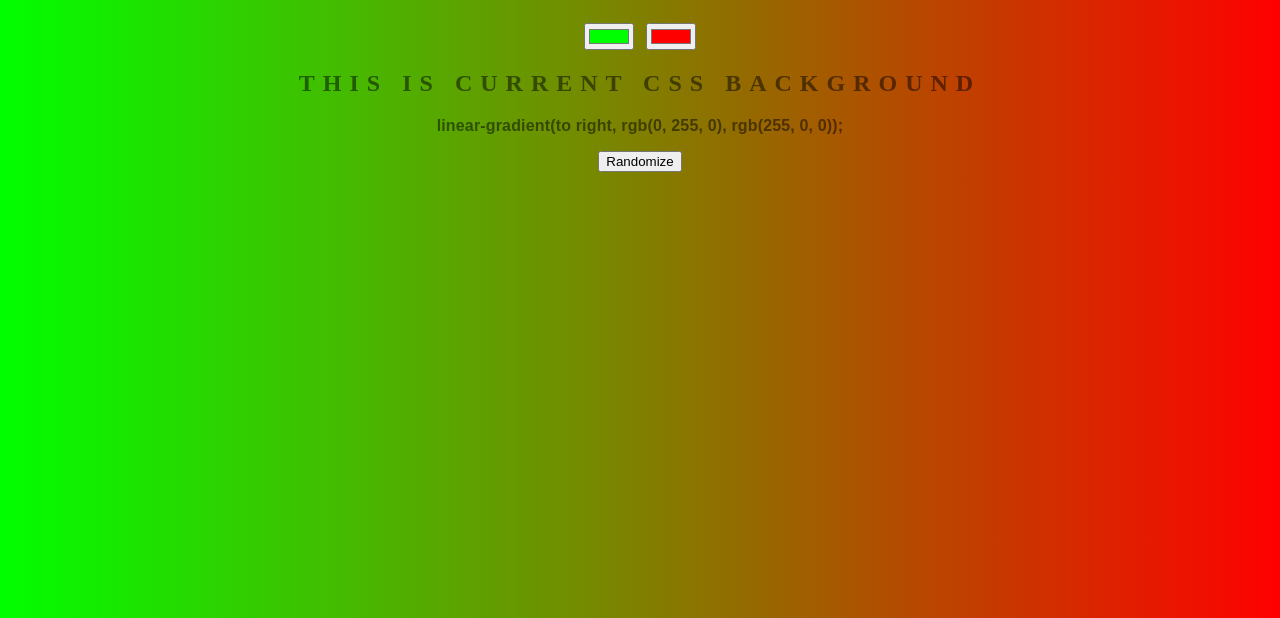
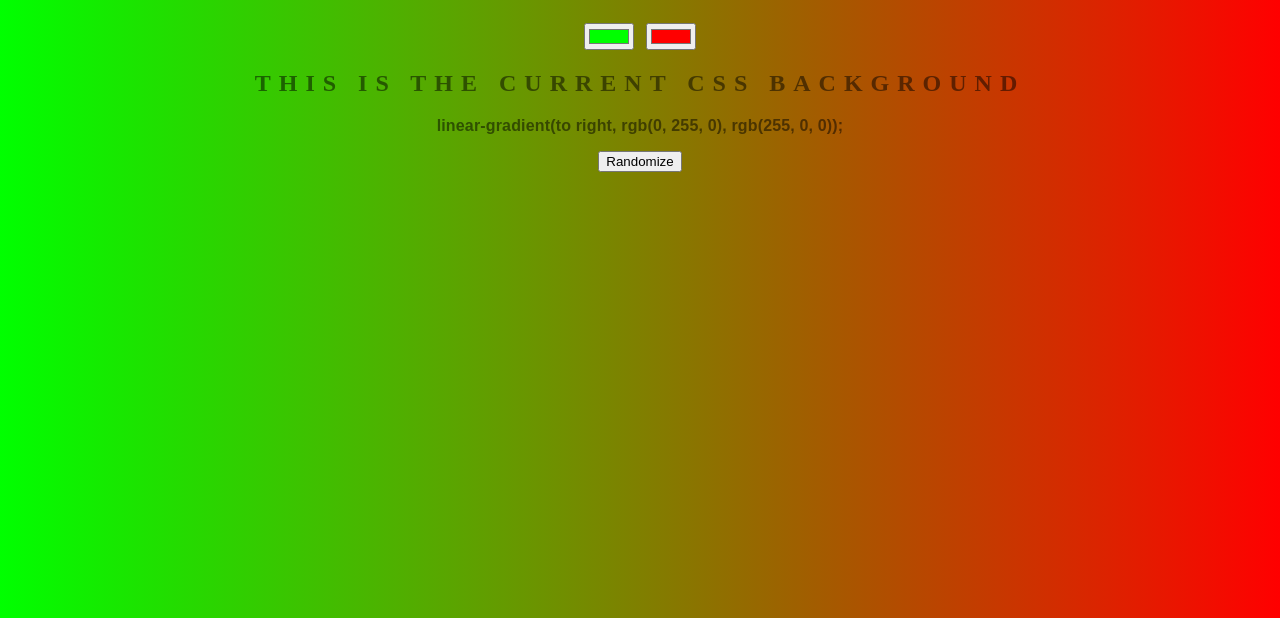
Before and after one commit to vivekchao/background-generator, a plain HTML site: page index.html in a window 1280 px wide. Shown: the part 182-800 px from the top of the page. Drawn offline with Linux system fonts and the light colour scheme.

Commit message:
changing text

```diff
--- a/index.html
+++ b/index.html
@@ -9,7 +9,7 @@
 	<!-- <input oninput="setGradient()" class="color1" type="color" name="color1" value="#00ff00"> -->
 	<input class="color1" type="color" name="color1" value="#00ff00">
 	<input class="color2" type="color" name="color2" value="#ff0000">
-	<h2>This is Current CSS Background</h2>
+	<h2>This is the Current CSS Background</h2>
 	<h3></h3>
 	<button>Randomize</button>
 	<script type="text/javascript" src="script.js"></script>
```
